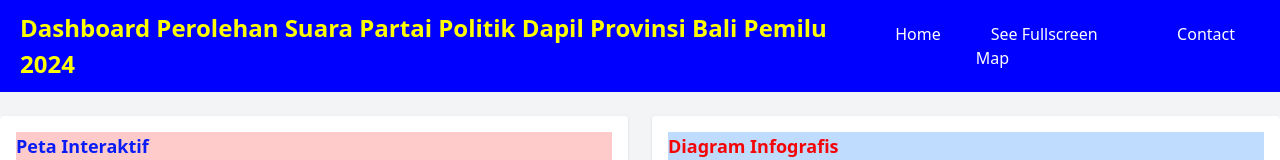
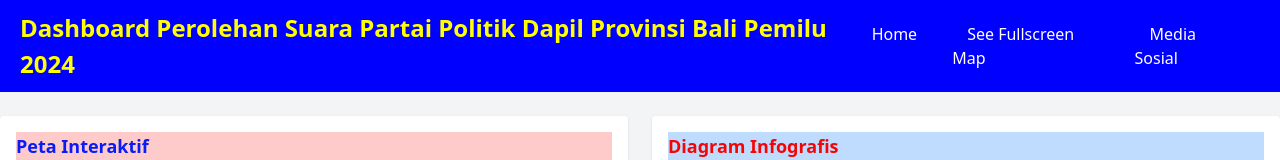
Before and after one commit to sutantoahmad99/DashboardPemilu01, a plain HTML site: page index.html in a window 1280 px wide. Shown: the top 160 px of the page. Drawn offline with nearby package versions, Linux system fonts and the light colour scheme.

Commit message:
index.html

```diff
--- a/index.html
+++ b/index.html
@@ -21,7 +21,7 @@
         <li><a href="https://instagram.com/ngguhbd">Contact</a></li-->
         <li><a href="https://sutantoahmad99.github.io/DashboardPemilu01/">Home</a></li-->
         <li><a href="https://sutantoahmad99.github.io/PetaTematik/">See Fullscreen Map</a></li>
-        <li><a href="https://instagram.com/pusfatja_lapan/">Contact</a></li>
+        <li><a href="https://instagram.com/pusfatja_lapan/">Media Sosial</a></li>
     </ul>
     </nav>
     <!-- Main Content -->
```
